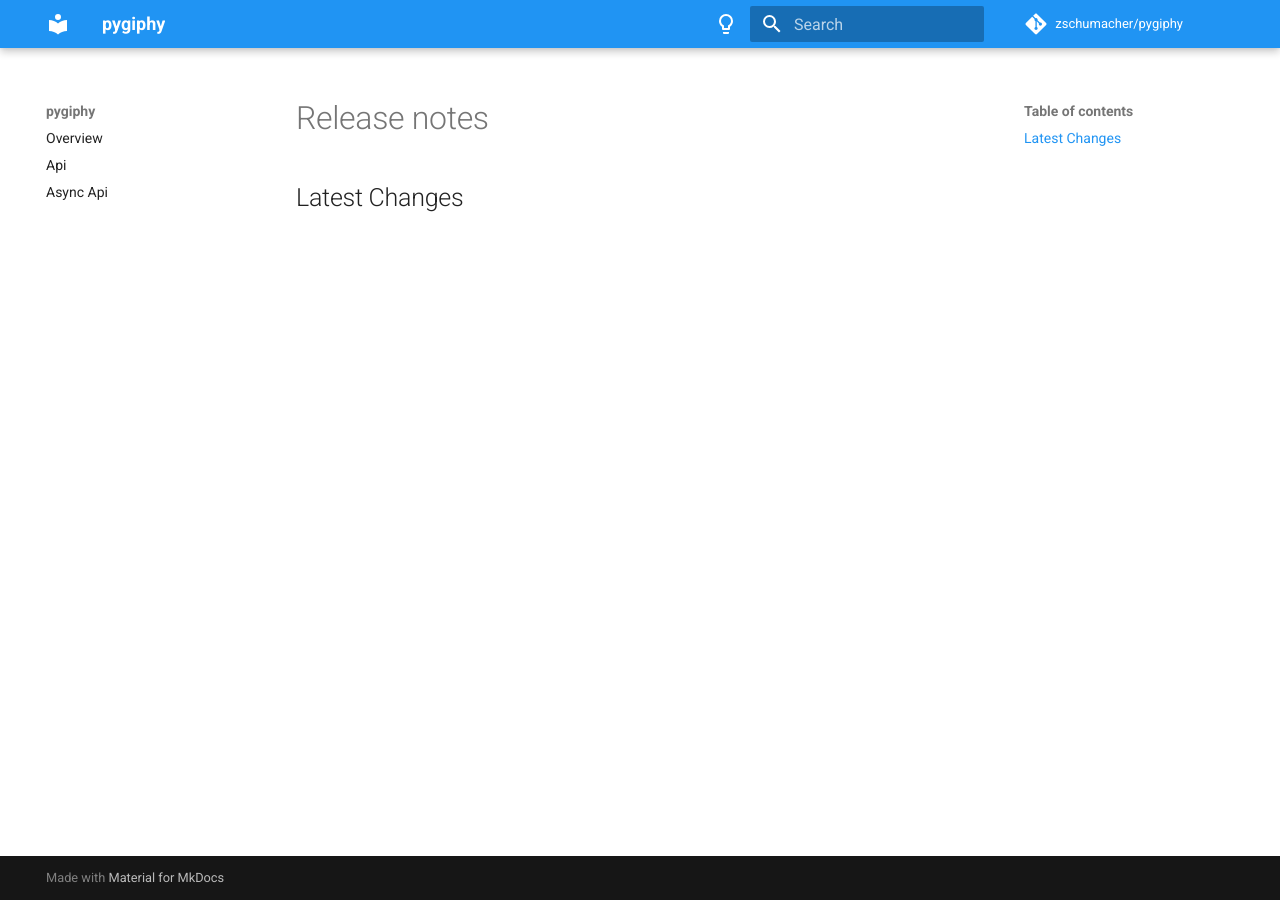
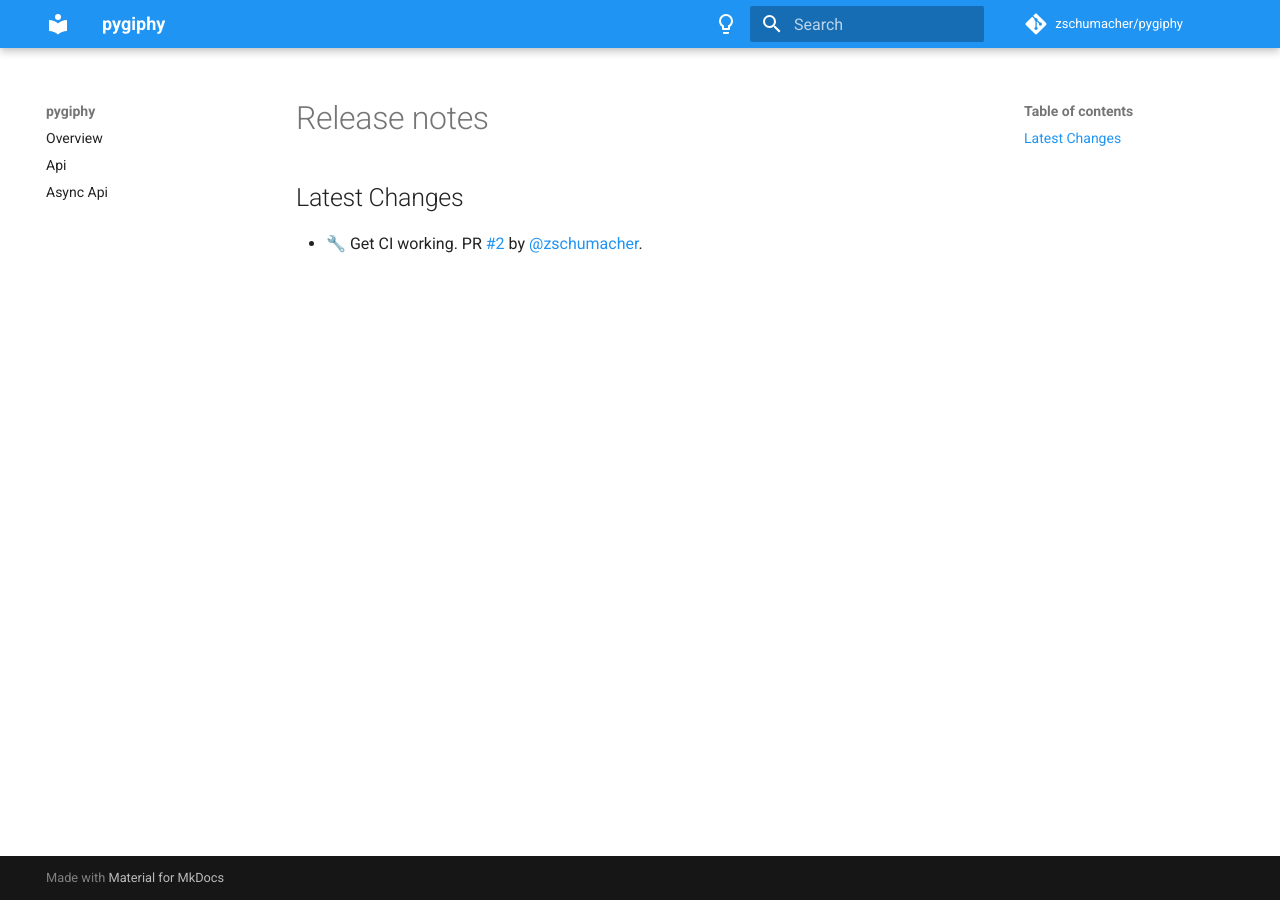
Before and after one commit to zschumacher/giphpy, an MkDocs documentation site: the page built from docs/release_notes.md, in a window 1280 px wide. Built offline with MkDocs 1.6.1 and Material for MkDocs 9.7.7, drawn with Linux system fonts in a browser that asks for light colours; comment, search, counter and statistics services are not loaded.

Commit message:
📝 Update release notes

```diff
--- a/docs/release_notes.md
+++ b/docs/release_notes.md
@@ -1,2 +1,4 @@
 
 ## Latest Changes
+
+* 🔧 Get CI working. PR [#2](https://github.com/zschumacher/pygiphy/pull/2) by [@zschumacher](https://github.com/zschumacher).
```
